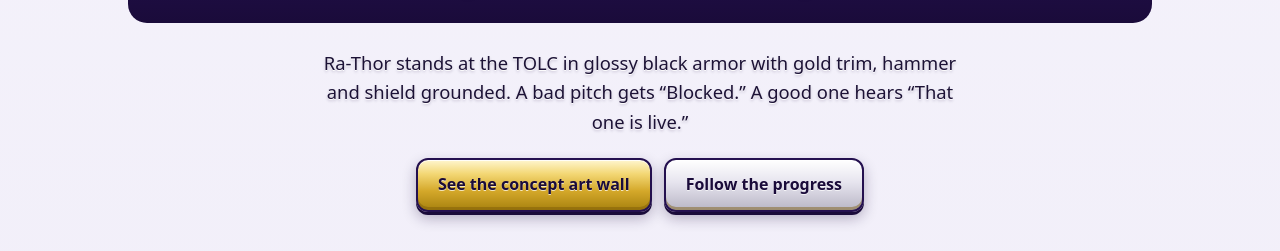
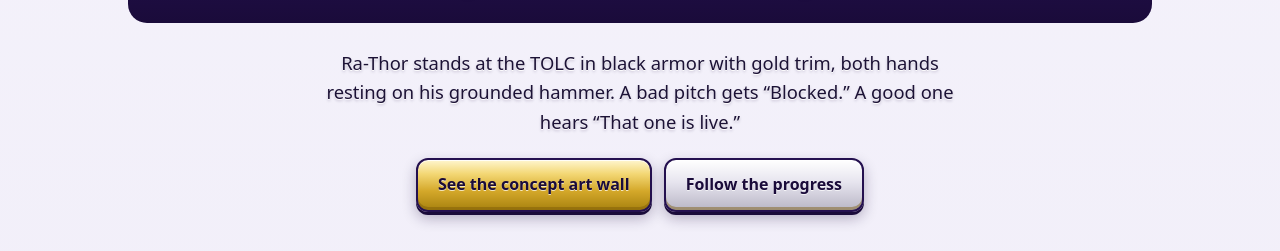
Before and after one commit to Eternally-Thriving-Grandmasterism/Living-Thunder, a plain HTML site: page site/index.html in a window 1280 px wide. Shown: the part 322-573 px from the top of the page. Drawn offline with Linux system fonts and the light colour scheme.

Commit message:
Sync Overview lede to DUAL LOOK LOCK (Ra-Thor-Comic #113); re-render desktop screenshots (1/3)
No shield in either look; both hands rest on the grounded hammer.

```diff
--- a/site/index.html
+++ b/site/index.html
@@ -33,7 +33,7 @@
       <h1>Ra-Thor⚡️Living Thunder</h1>
       <p class="sub"><span class="bolt" aria-hidden="true">⚡</span> A comic book and animated web series <span class="bolt" aria-hidden="true">⚡</span></p>
     </div>
-    <p class="lede">Ra-Thor stands at the TOLC in glossy black armor with gold trim, hammer and shield grounded. A bad pitch gets “Blocked.” A good one hears “That one is live.”</p>
+    <p class="lede">Ra-Thor stands at the TOLC in black armor with gold trim, both hands resting on his grounded hammer. A bad pitch gets “Blocked.” A good one hears “That one is live.”</p>
     <div class="actions">
       <a class="btn" href="gallery.html">See the concept art wall</a>
       <a class="btn secondary" href="#contact">Follow the progress</a>
```
Also changed, not shown: docs/screenshots/gallery-light-desktop.svg, docs/screenshots/index-dark-desktop.svg, docs/screenshots/index-light-desktop.svg.
